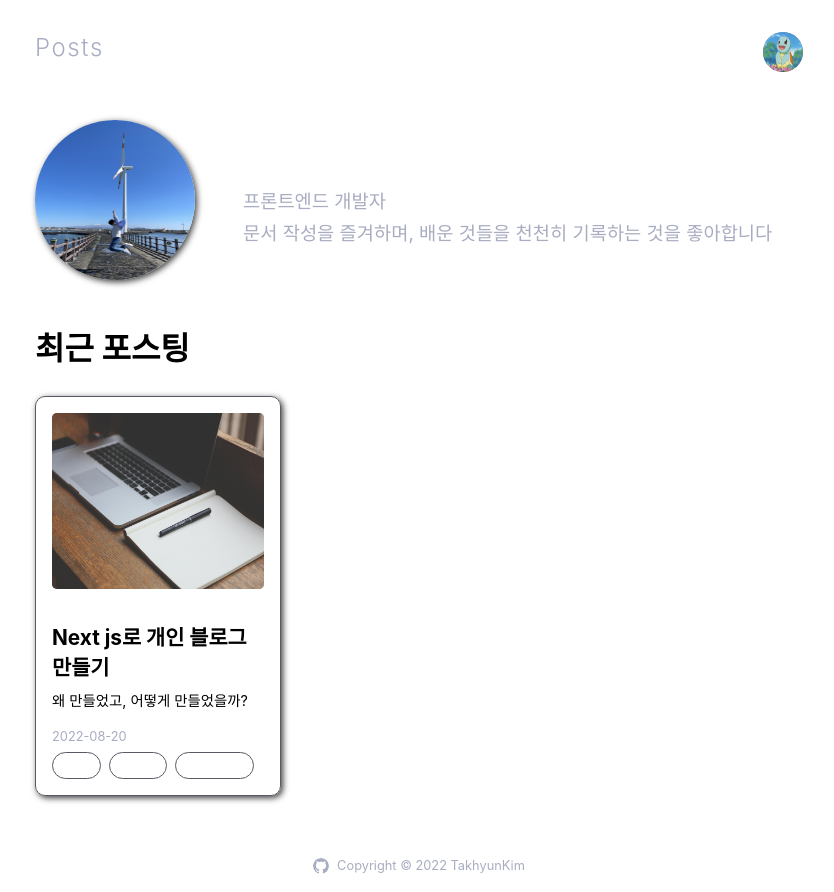
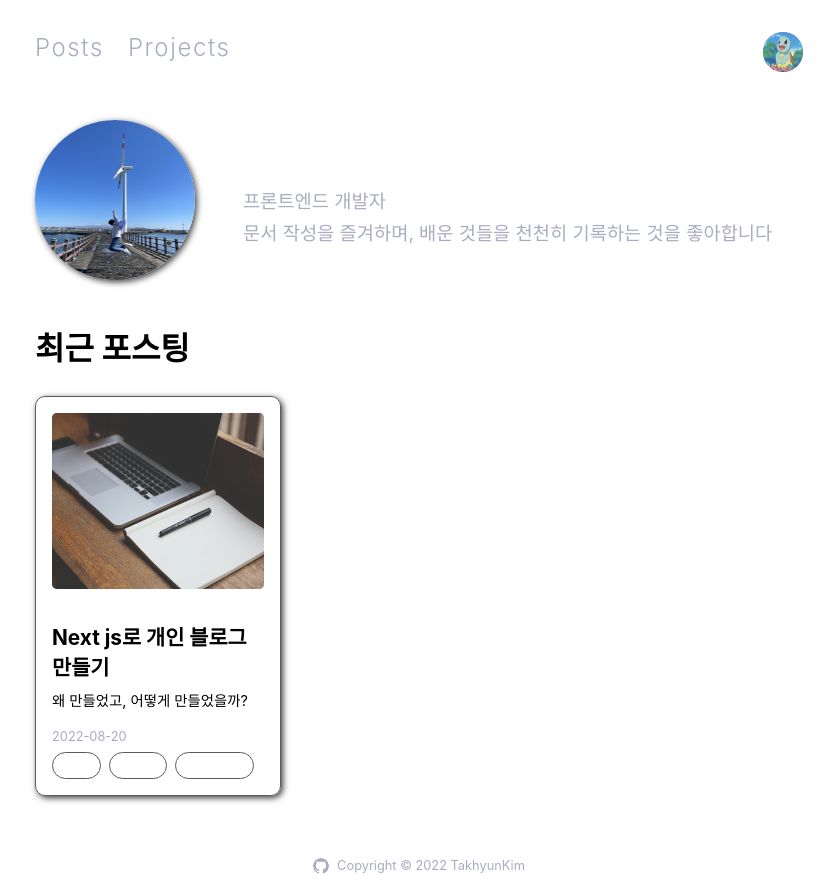
Before and after one commit to TakhyunKim/takhyun.dev, a Next.js app: page / in a window 1280 px wide. Shown: the whole page, without its empty margins (221-1055 px from the left). Built offline with nearby package versions, Linux system fonts and the light colour scheme.

Commit message:
feat: add projects router title and link

```diff
--- a/common/routes/index.ts
+++ b/common/routes/index.ts
@@ -1,5 +1,8 @@
 type NavLink = { title: string; link: string };
 
-const navLinks: NavLink[] = [{ title: "Posts", link: "/posts" }];
+const navLinks: NavLink[] = [
+  { title: "Posts", link: "/posts" },
+  { title: "Projects", link: "/projects" },
+];
 
 export default navLinks;
```
